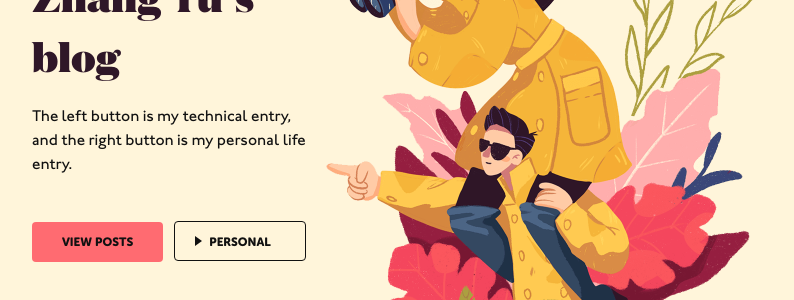
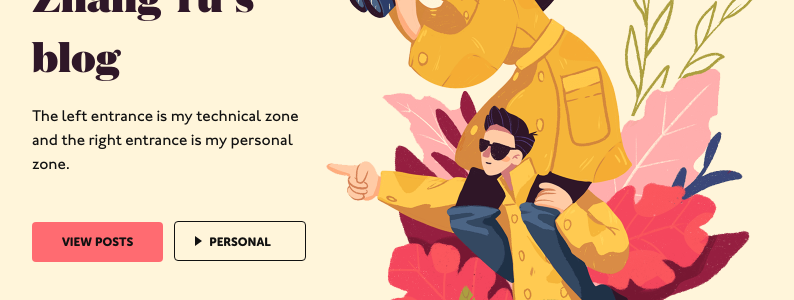
Before and after one commit to karl-cheung/karl-cheung.github.io, a Jekyll site: the page built from index.md, in a window 1280 px wide. Shown: the part 215-515 px from the top of the page, without its empty margins (238-1032 px from the left). Built offline with Jekyll 4.4.1, drawn with Linux system fonts in a browser that asks for light colours.

Commit message:
update text

```diff
--- a/_layouts/home.html
+++ b/_layouts/home.html
@@ -11,7 +11,7 @@ layout: default
 
   <div class="context">
     <div class="title">Zhang Yu's blog</div>
-    <div class="main">The left button is my technical entry, and the right button is my personal life entry.</div>
+    <div class="main">The left entrance is my technical zone and the right entrance is my personal zone.</div>
     <div class="btn-wrap">
       <a href="/archive">
         <span class="btn">VIEW POSTS</span>
```
